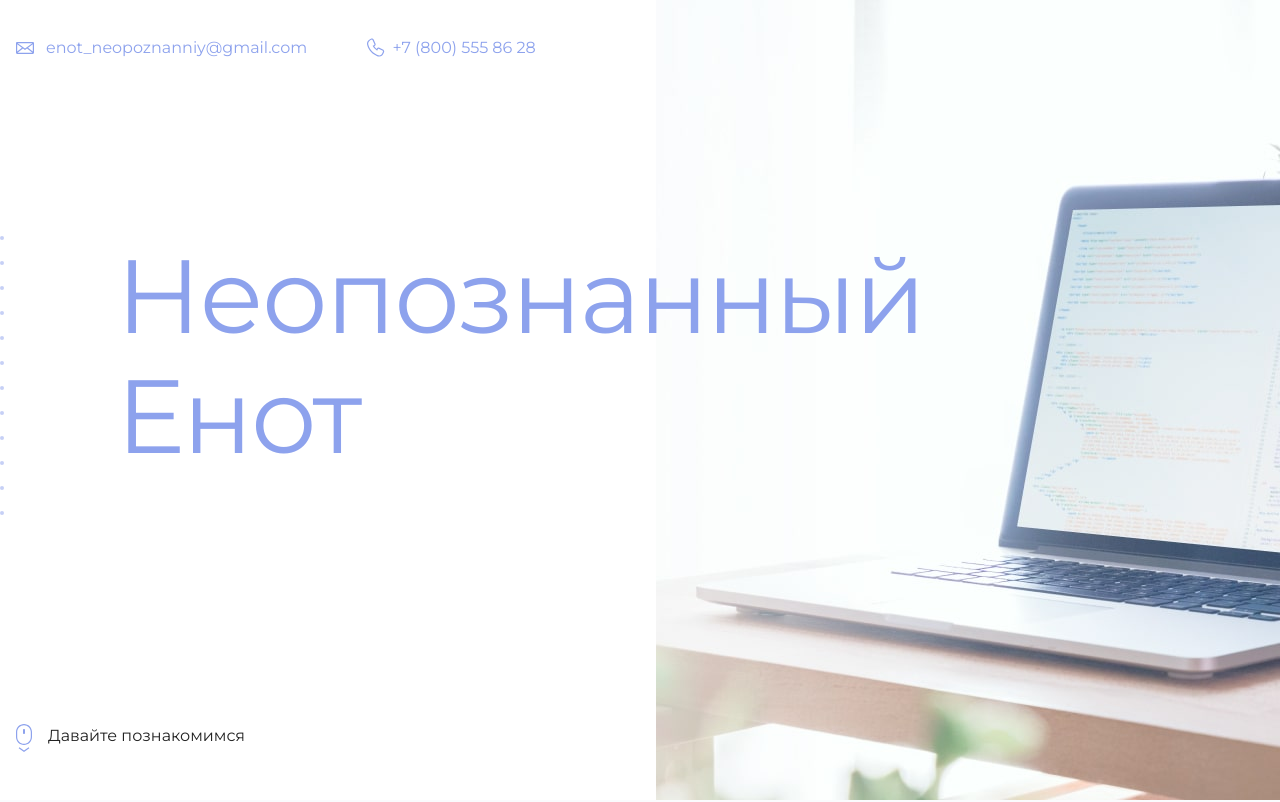
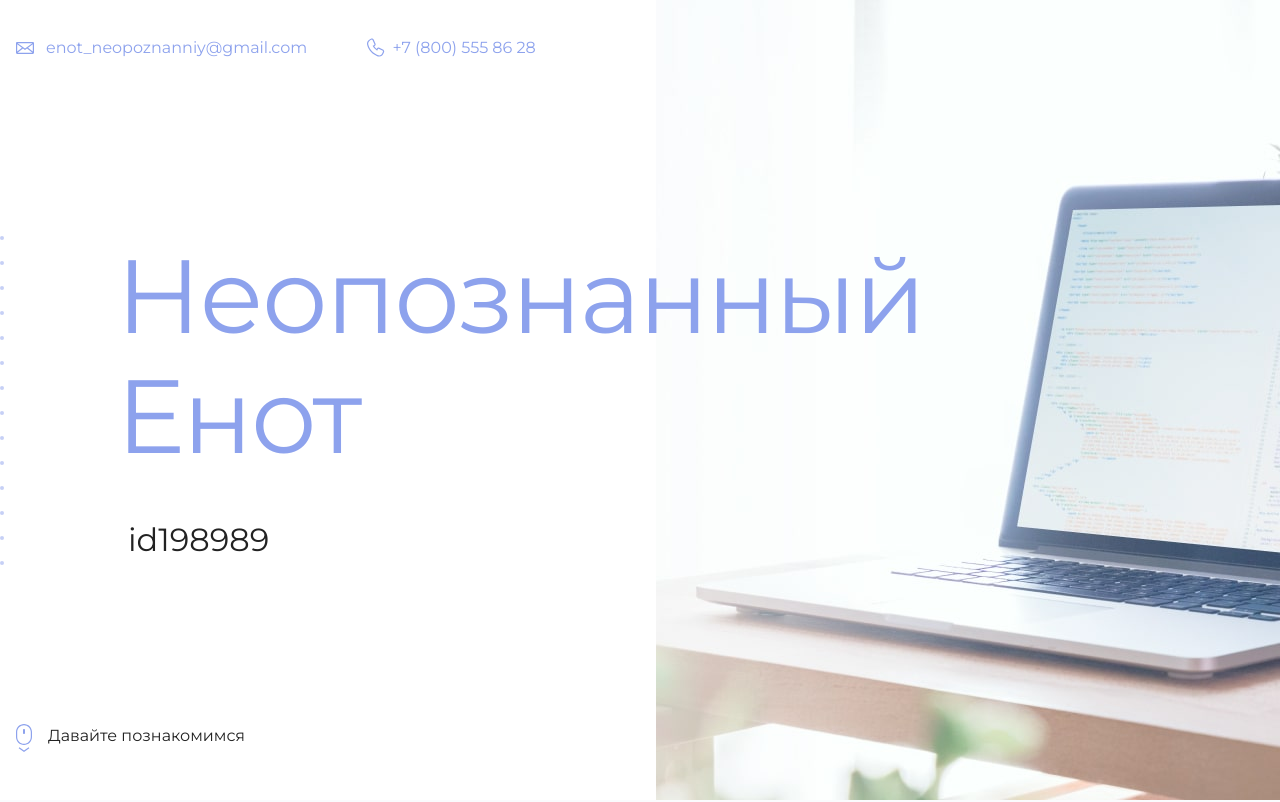
Before and after one commit to Bwomsamdi/github-pages-example, a plain HTML site: page index.html in a window 1280 px wide. Shown: the top 802 px of the page. Drawn offline with Linux system fonts and the light colour scheme.

Commit message:
Добавляет id

```diff
--- a/index.html
+++ b/index.html
@@ -19,7 +19,7 @@
       <section class="hero-image">
         <div class="container">
           <h1 class="heading">Неопознанный Енот</h1>
-          <p><!-- Тут ваш id на сайте Академии --></p>
+          <p>id198989</p>
         </div>
       </section>
 
```
